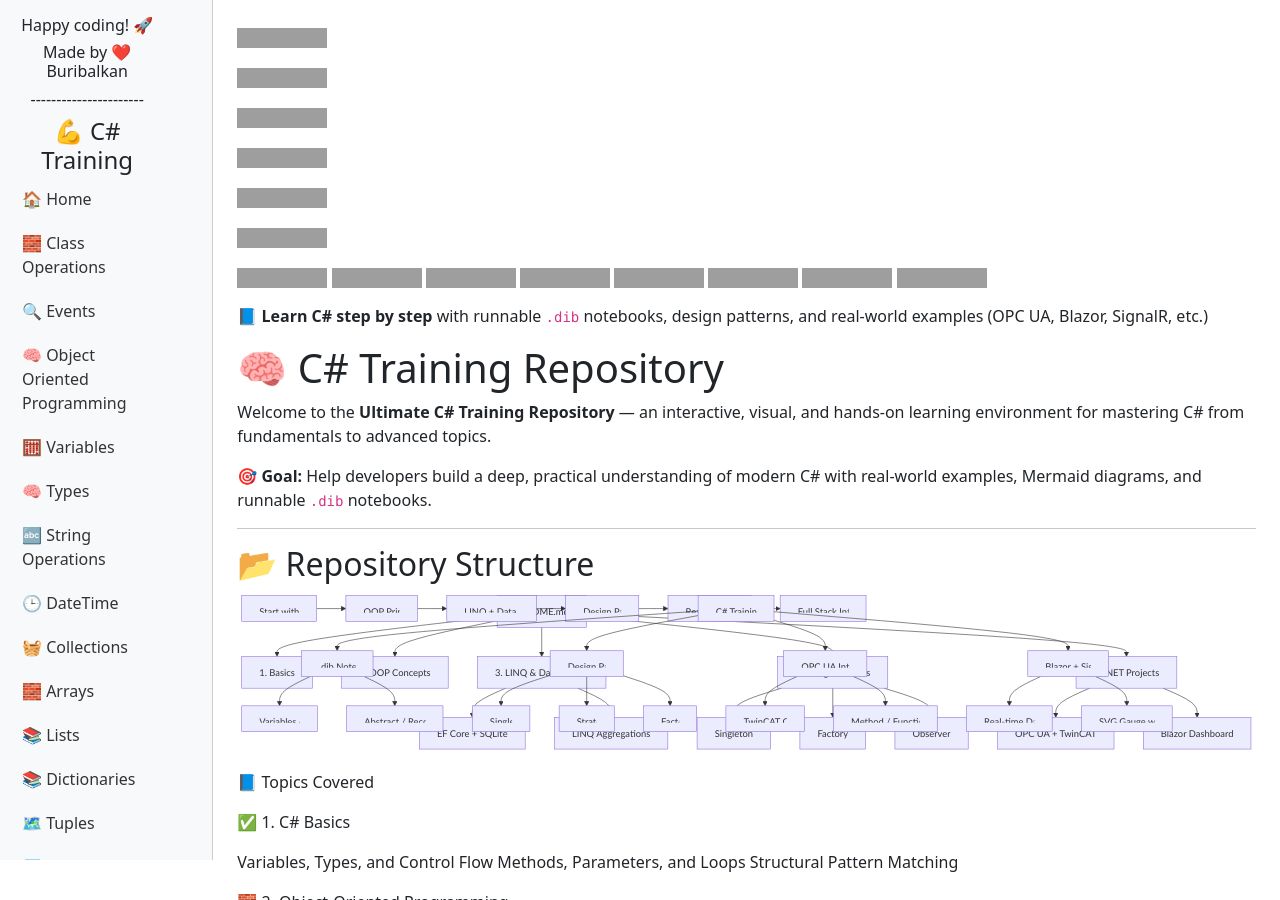
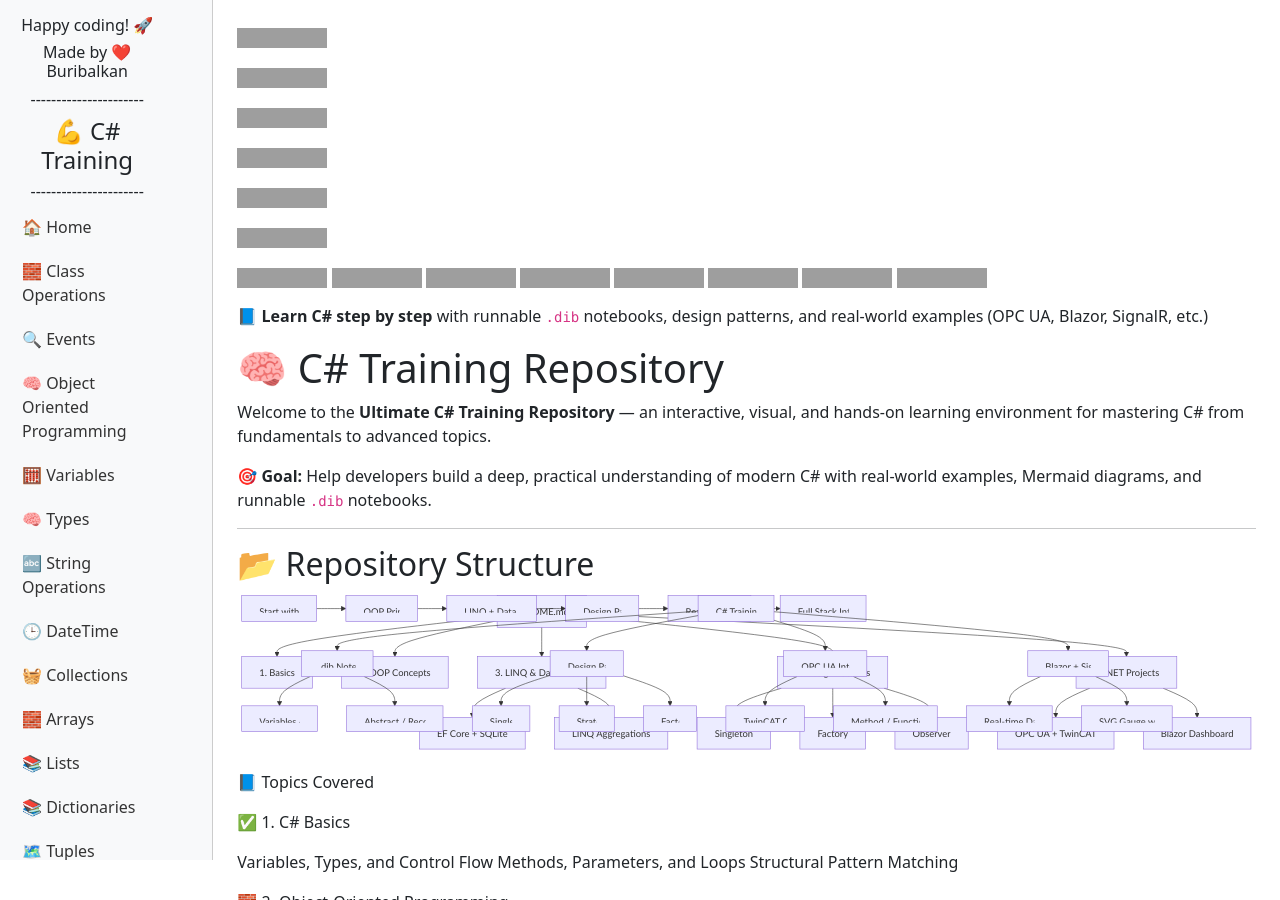
Before and after one commit to buribalkan/C-SHARP-Training, a Jekyll site: the page built from README.md, in a window 1280 px wide and 900 px high. Built offline with Jekyll 4.4.1, drawn with Linux system fonts in a browser that asks for light colours; nearby versions of some CDN libraries; our own code applies the rules of GitHub Pages for plain Markdown files; grey boxes are pictures that could not be loaded.

Commit message:
Update sidebar.html

```diff
--- a/_includes/sidebar.html
+++ b/_includes/sidebar.html
@@ -3,6 +3,7 @@
   <h6 class="text-center">Made by ❤️ Buribalkan</h6>
   <h6 class="text-center">----------------------</h6>
   <h4 class="text-center">💪 C# Training</h4>
+  <h6 class="text-center">----------------------</h6>
   <ul class="nav flex-column">
     <li class="nav-item"><a class="nav-link" href="{{ site.baseurl }}/">🏠 Home</a></li>
     <li class="nav-item"><a class="nav-link" href="{{ site.baseurl }}/Class-Operations">🧱 Class Operations</a></li>
```
